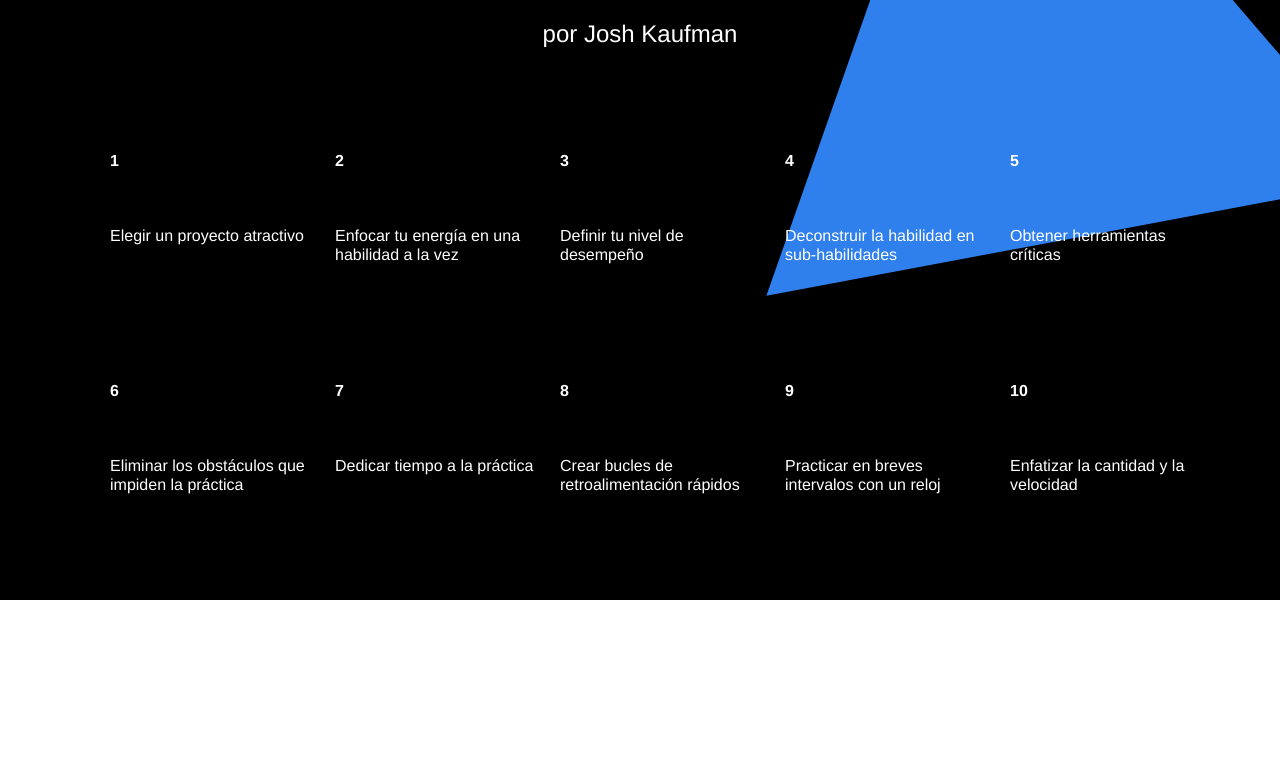
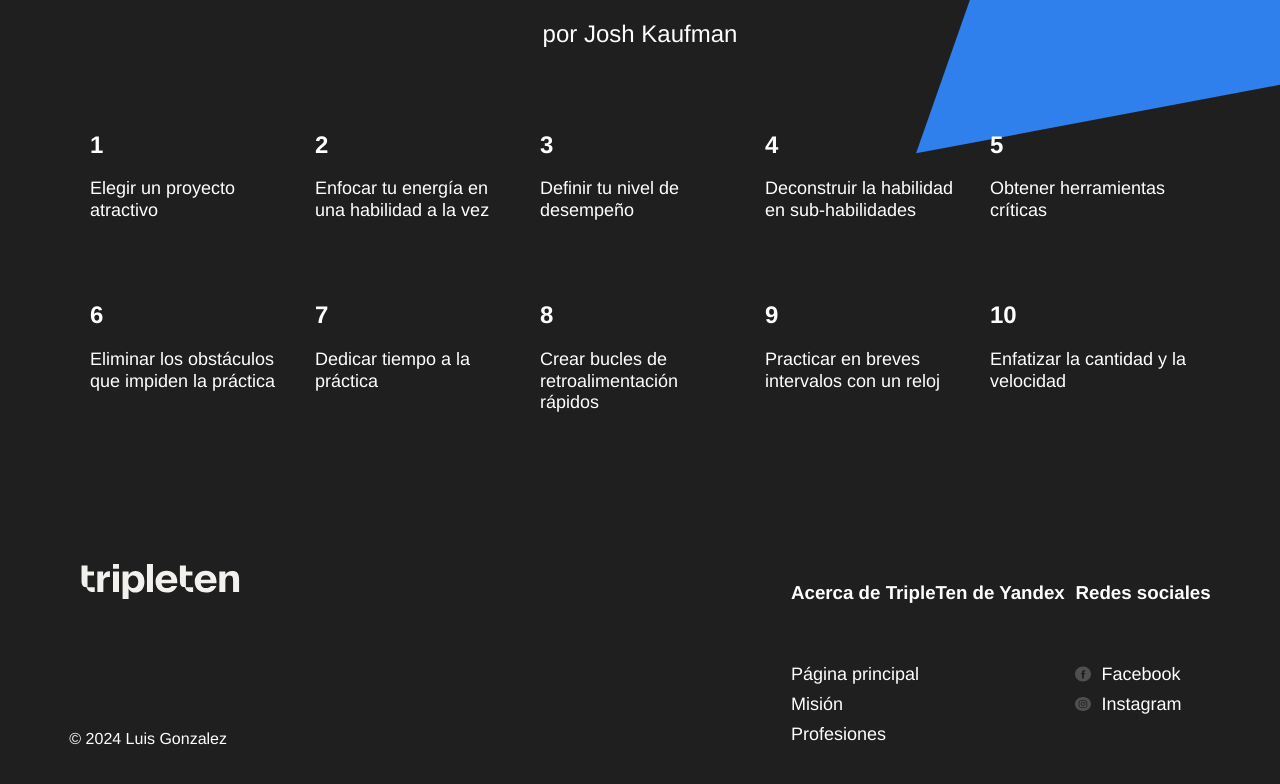
Before and after one commit to luis-gn006/Aprender_a_aprender, a plain HTML site: page index.html in a window 1280 px wide. Shown: the part 3425-4209 px from the top of the page. Before the commit the page ends 4025 px from the top, so only its background shows below. Drawn offline with Linux system fonts and the light colour scheme.

Commit message:
footer added

```diff
--- a/index.html
+++ b/index.html
@@ -227,7 +227,57 @@
           />
         </section>
       </main>
-      <footer class="footer"></footer>
+      <footer class="footer">
+        <div class="footer__columns">
+          <div class="footer__column_content_copyright">
+            <img
+              src="./images/TripletenLogo-1.svg"
+              alt="logotipo de tripleten"
+              class="logo__place__footer"
+            />
+            <p class="footer__author">&#169; 2024 Luis Gonzalez</p>
+          </div>
+          <div class="footer__column_content_about">
+            <h3 class="footer__column-heading">
+              Acerca de TripleTen de Yandex
+            </h3>
+            <ul class="footer__list">
+              <li class="footer__column-link">
+                <p class="footer__column-paragraph">Página principal</p>
+              </li>
+              <li class="footer__column-link">
+                <p class="footer__column-paragraph">Misión</p>
+              </li>
+              <li class="footer__column-link">
+                <p class="footer__column-paragraph">Profesiones</p>
+              </li>
+            </ul>
+          </div>
+          <div class="footer__column_content_social">
+            <h3 class="footer__column-heading">Redes sociales</h3>
+            <ul class="footer__list">
+              <li class="footer__list-item">
+                <a href="#null" class="footer__column-link"
+                  ><img
+                    src="./images/facebook_white.svg"
+                    alt="icono de facebook"
+                    class="footer__social-icon"
+                  />Facebook</a
+                >
+              </li>
+              <li class="footer__list-item">
+                <a href="#null" class="footer__column-link"
+                  ><img
+                    src="./images/instagram_white.svg"
+                    alt="icono de instagram"
+                    class="footer__social-icon"
+                  />Instagram</a
+                >
+              </li>
+            </ul>
+          </div>
+        </div>
+      </footer>
     </div>
   </body>
 </html>
--- a/styles/style.css
+++ b/styles/style.css
@@ -133,6 +133,7 @@
   justify-content: space-between;
   row-gap: 60px;
   margin: auto;
+  padding-left: 0;
 }
 
 .table__cell {
@@ -213,13 +214,14 @@
   padding: 0;
   margin: auto;
   color: #fff;
-  background-color: #000;
+  background-color: #1f1f1f;
   overflow: hidden;
   position: relative;
 }
 .section-title_theme_dark {
   width: 60%;
-  margin: 90px auto 20px;
+  padding-top: 90px;
+  margin: 0px auto 20px;
   text-align: center;
   line-height: 1.15;
   font-size: 60px;
@@ -242,8 +244,10 @@
   flex-wrap: wrap;
   justify-content: space-between;
   row-gap: 80px;
-  margin: 80px auto 90px;
+  margin: 80px auto 0px;
+  padding-bottom: 90px;
   z-index: 1;
+  padding-left: 0;
 }
 
 .table__cell_theme_dark {
@@ -252,9 +256,10 @@
   flex-direction: column;
   row-gap: 20px;
   list-style: none;
+  padding-left: 0px;
 }
 
-.table__heading {
+.table__heading_theme_dark {
   line-height: 1.15;
   font-size: 24px;
   font-weight: bold;
@@ -262,7 +267,7 @@
   padding: 0;
 }
 
-.table__text {
+.table__text_theme_dark {
   line-height: 1.2;
   font-size: 18px;
   font-weight: normal;
@@ -271,15 +276,82 @@
 }
 
 .kaufman__triangle {
-  width: 860px;
-  height: 836px;
+  width: 660px;
+  height: 636px;
   position: absolute;
   z-index: 0;
   right: -124px;
 }
 
 /* footer */
+.footer {
+  min-height: 350px;
+  background-color: #1f1f1f;
+  color: #fff;
+}
+.footer__columns {
+  margin: auto;
+  padding-top: 60px;
+  margin-bottom: 40px;
+  display: flex;
+  justify-content: space-around;
+  width: 90%;
+}
+.footer__column_content_copyright {
+  display: flex;
+  flex-direction: column;
+  justify-content: space-between;
+  flex-basis: 711px;
+}
+.logo__place__footer {
+  width: 183px;
+  height: 35px;
+}
+.footer_author {
+  padding: 18px 0;
+  line-height: 25px;
+  font-size: 18px;
+  font-weight: normal;
+}
+.footer__column_content_about {
+  display: flex;
+  flex-direction: column;
+  row-gap: 20px;
+}
+.footer__column-paragraph {
+  margin: 0;
+}
+.footer__column__heading {
+  line-height: 30px;
+  font-size: 18px;
+  font-weight: bold;
+}
+.footer__list {
+  padding: 0;
+  list-style-type: none;
+}
+.footer__list-item {
+}
+.footer__column_content_social {
+  display: flex;
+  flex-direction: column;
+  row-gap: 20px;
+}
+.footer__column-link {
+  line-height: 30px;
+  font-size: 18px;
+  font-weight: normal;
+  color: #fff;
+  text-decoration: none;
+  align-items: center;
+  display: flex;
 
+  column-gap: 10px;
+}
+.footer__social-icon {
+  height: 16px;
+  width: 16px;
+}
 /* incluidos aquellos con modificadores clave-valor */
 /*
 .table__cell_theme_dark {
```
